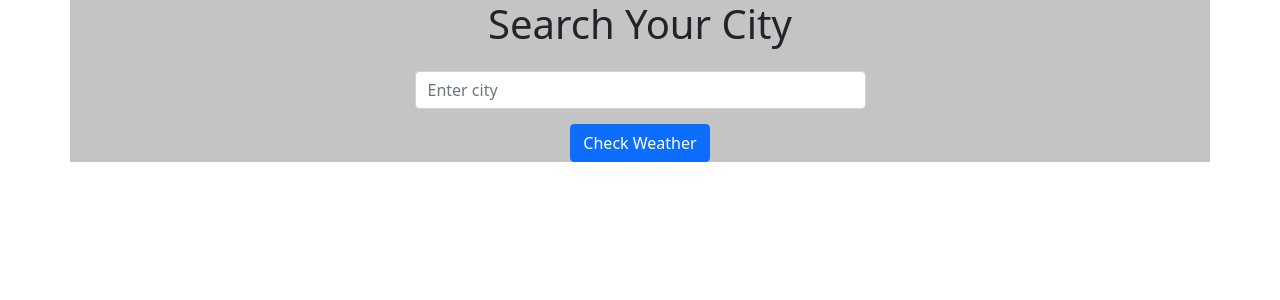
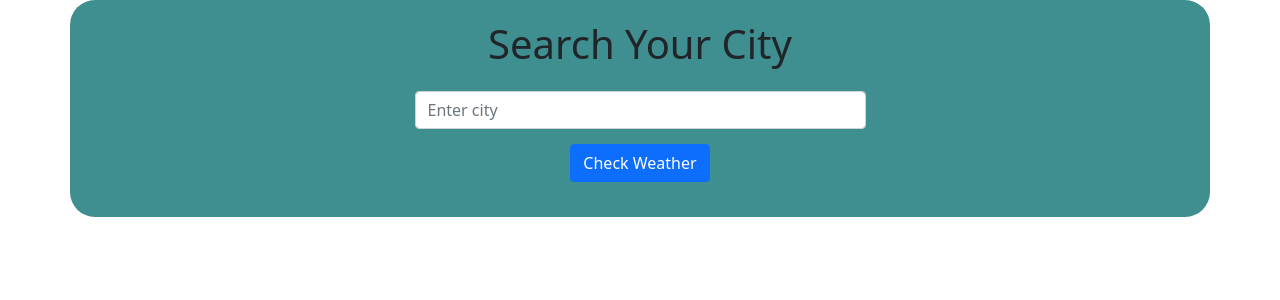
Before and after one commit to CrankyHippo/weather-app, a React (Create React App) app: page / in a window 1280 px wide. Shown: the top 300 px of the page. Built offline with nearby package versions, Linux system fonts and the light colour scheme.

Commit message:
Changed background color

```diff
--- a/src/App.css
+++ b/src/App.css
@@ -1,6 +1,8 @@
 .App {
   text-align: center;
-  background-color: rgba(0, 0, 0, 0.233);
+  border-radius: 25px;
+  background: #3f8e90;
+  padding: 20px;
 }
 
 .row {
```
